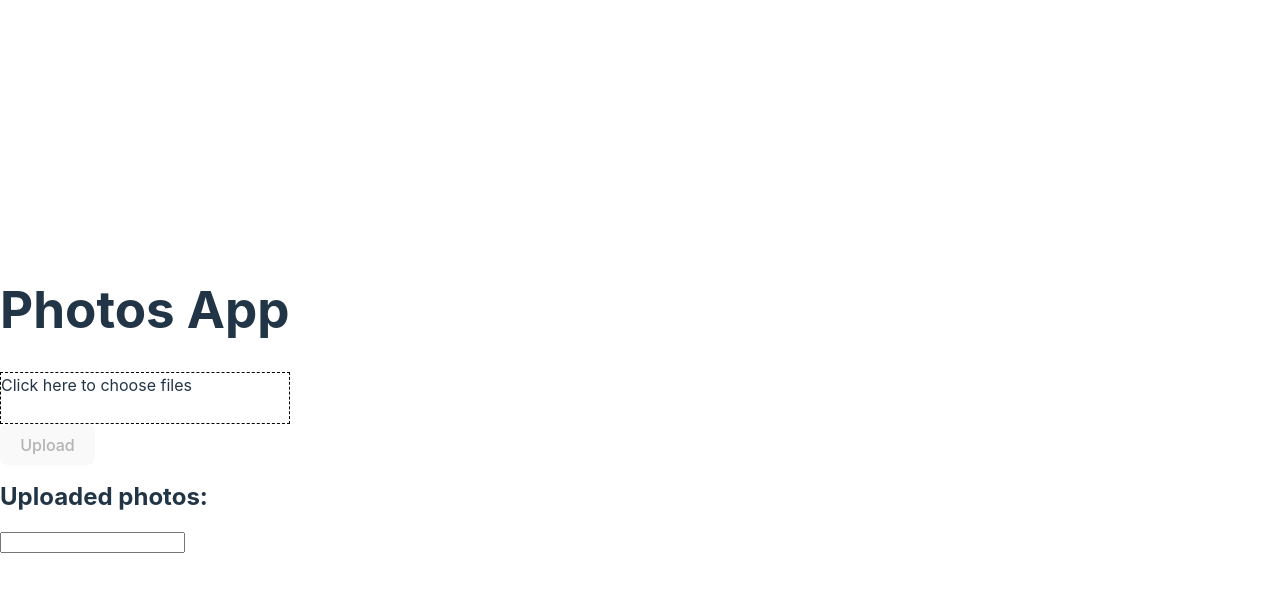
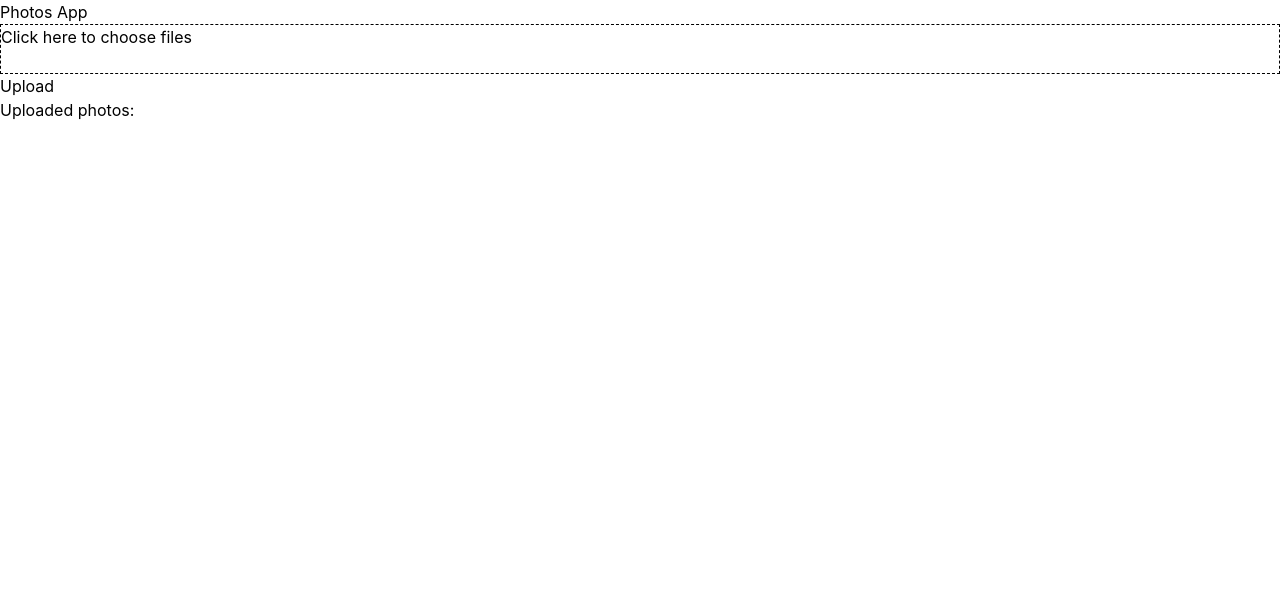
Before and after one commit to chargome/react-vite-photo-app, a React (Vite) app: page / in a window 1280 px wide. Shown: the top 592 px of the page. Built offline with nearby package versions, Linux system fonts and the light colour scheme.

Commit message:
chore: add tailwind

```diff
--- a/package.json
+++ b/package.json
@@ -16,6 +16,9 @@
     "@types/react": "^18.0.17",
     "@types/react-dom": "^18.0.6",
     "@vitejs/plugin-react": "^2.1.0",
+    "autoprefixer": "^10.4.11",
+    "postcss": "^8.4.16",
+    "tailwindcss": "^3.1.8",
     "typescript": "^4.6.4",
     "vite": "^3.1.0"
   }
--- /dev/null
+++ b/postcss.config.cjs
@@ -0,0 +1,6 @@
+module.exports = {
+  plugins: {
+    tailwindcss: {},
+    autoprefixer: {},
+  },
+}
--- a/src/index.css
+++ b/src/index.css
@@ -1,70 +1,7 @@
+@tailwind base;
+@tailwind components;
+@tailwind utilities;
+
 :root {
-  font-family: Inter, Avenir, Helvetica, Arial, sans-serif;
-  font-size: 16px;
-  line-height: 24px;
-  font-weight: 400;
-
-  color-scheme: light dark;
-  color: rgba(255, 255, 255, 0.87);
-  background-color: #242424;
-
-  font-synthesis: none;
-  text-rendering: optimizeLegibility;
-  -webkit-font-smoothing: antialiased;
-  -moz-osx-font-smoothing: grayscale;
-  -webkit-text-size-adjust: 100%;
+  font-family: Inter, Avenir, Helvetica, Arial, sans-serif
 }
-
-a {
-  font-weight: 500;
-  color: #646cff;
-  text-decoration: inherit;
-}
-a:hover {
-  color: #535bf2;
-}
-
-body {
-  margin: 0;
-  display: flex;
-  place-items: center;
-  min-width: 320px;
-  min-height: 100vh;
-}
-
-h1 {
-  font-size: 3.2em;
-  line-height: 1.1;
-}
-
-button {
-  border-radius: 8px;
-  border: 1px solid transparent;
-  padding: 0.6em 1.2em;
-  font-size: 1em;
-  font-weight: 500;
-  font-family: inherit;
-  background-color: #1a1a1a;
-  cursor: pointer;
-  transition: border-color 0.25s;
-}
-button:hover {
-  border-color: #646cff;
-}
-button:focus,
-button:focus-visible {
-  outline: 4px auto -webkit-focus-ring-color;
-}
-
-@media (prefers-color-scheme: light) {
-  :root {
-    color: #213547;
-    background-color: #ffffff;
-  }
-  a:hover {
-    color: #747bff;
-  }
-  button {
-    background-color: #f9f9f9;
-  }
-}
--- /dev/null
+++ b/tailwind.config.cjs
@@ -0,0 +1,11 @@
+/** @type {import('tailwindcss').Config} */
+module.exports = {
+  content: [
+    "./index.html",
+    "./src/**/*.{js,ts,jsx,tsx}",
+  ],
+  theme: {
+    extend: {},
+  },
+  plugins: [],
+}
```
Also changed, not shown: 1 other file (tests, documents, lock files or other folders).
